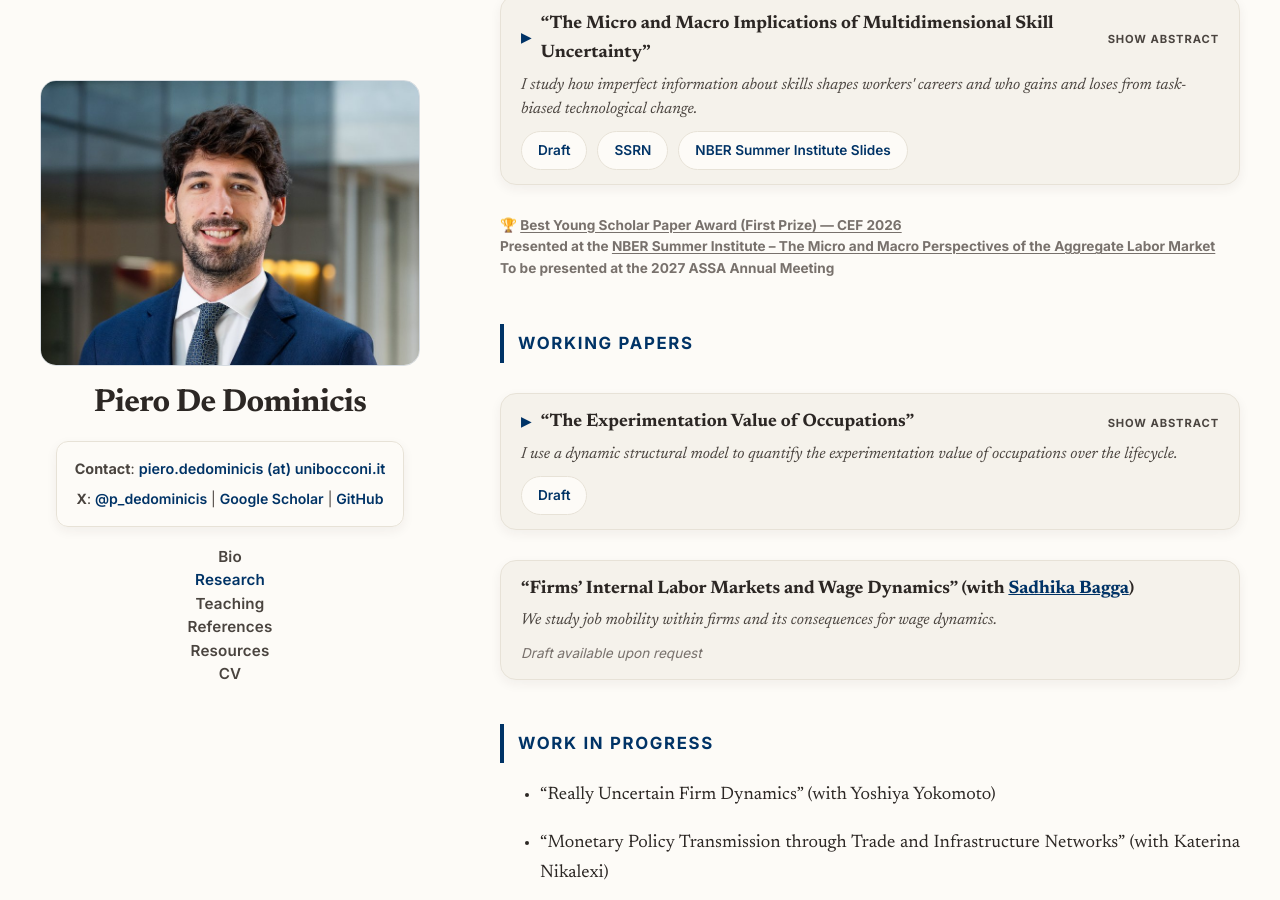
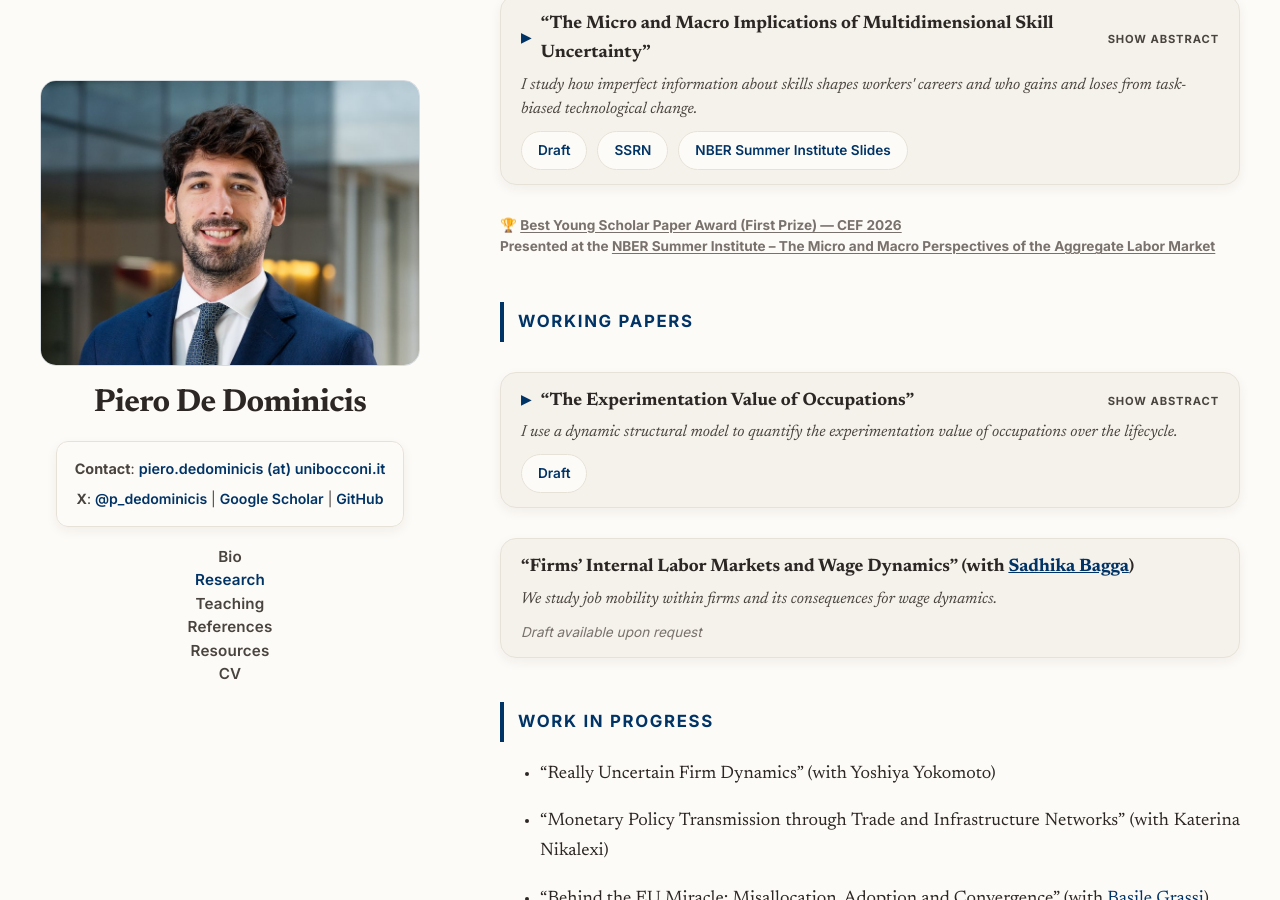
Before and after one commit to peppecon/peppecon.github.io, a Jekyll site: the page built from _pages/about.md, in a window 1280 px wide and 900 px high, scrolled down 768 px. Built offline with Jekyll 4.4.1, drawn with Linux system fonts in a browser that asks for light colours.

Commit message:
Remove ASSA 2027 line
Co-Authored-By: Claude Opus 5.5 <noreply@anthropic.com>

```diff
--- a/_pages/about.md
+++ b/_pages/about.md
@@ -88,8 +88,7 @@ In Spring 2026, I visited the Stanford Economics Department as a Visiting Studen
 
 <div class="abstract-presentation-info">
   <strong>🏆 <a href="https://comp-econ.com/cef-2026-student-paper/" target="_blank" rel="noopener noreferrer">Best Young Scholar Paper Award (First Prize) — CEF 2026</a></strong><br>
-  <strong>Presented at the <a href="https://www.nber.org/conferences/si-2026-micro-and-macro-perspectives-aggregate-labor-market" target="_blank" rel="noopener noreferrer">NBER Summer Institute – The Micro and Macro Perspectives of the Aggregate Labor Market</a></strong><br>
-  <strong>To be presented at the 2027 ASSA Annual Meeting</strong>
+  <strong>Presented at the <a href="https://www.nber.org/conferences/si-2026-micro-and-macro-perspectives-aggregate-labor-market" target="_blank" rel="noopener noreferrer">NBER Summer Institute – The Micro and Macro Perspectives of the Aggregate Labor Market</a></strong>
 </div>
 
 ### Working Papers
```
